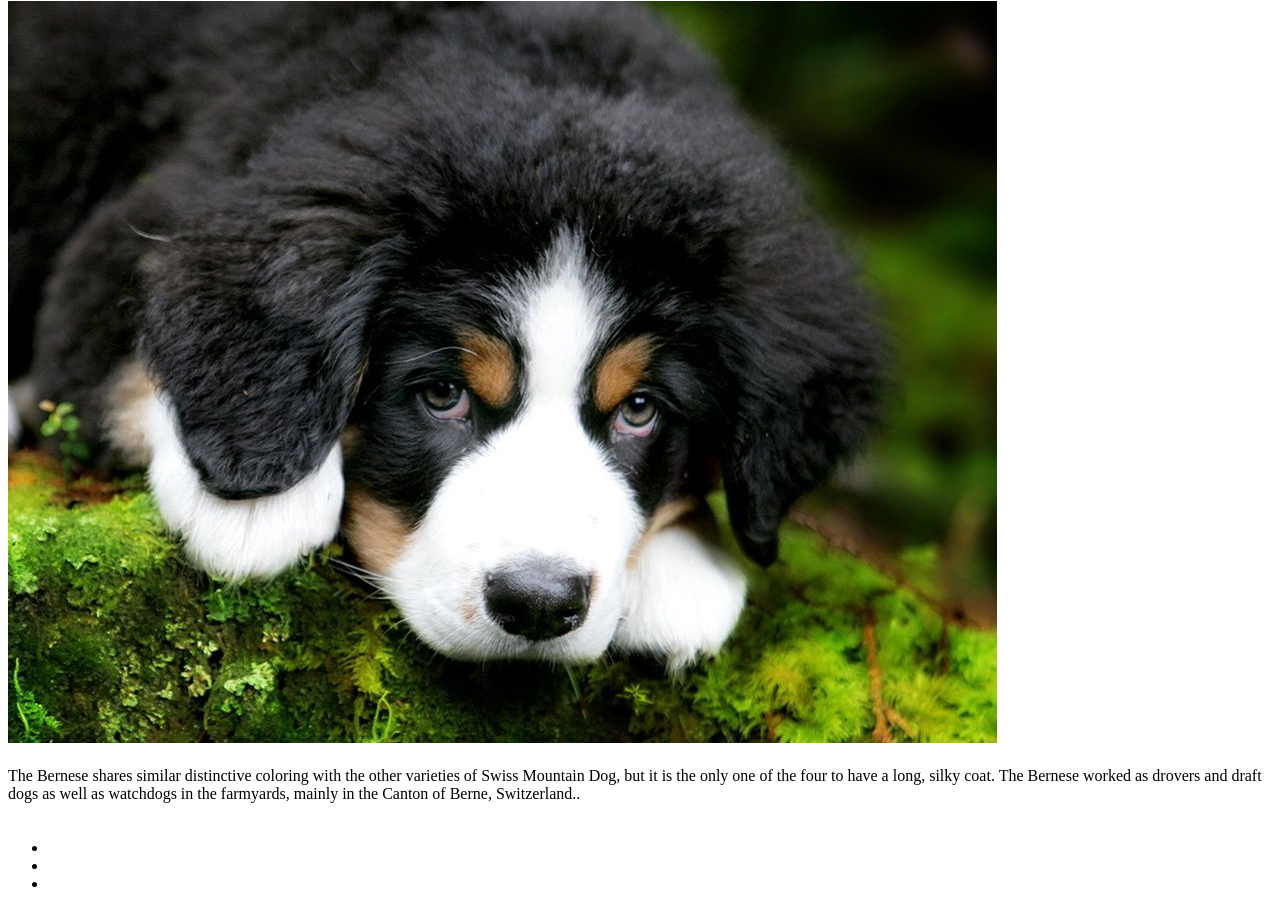
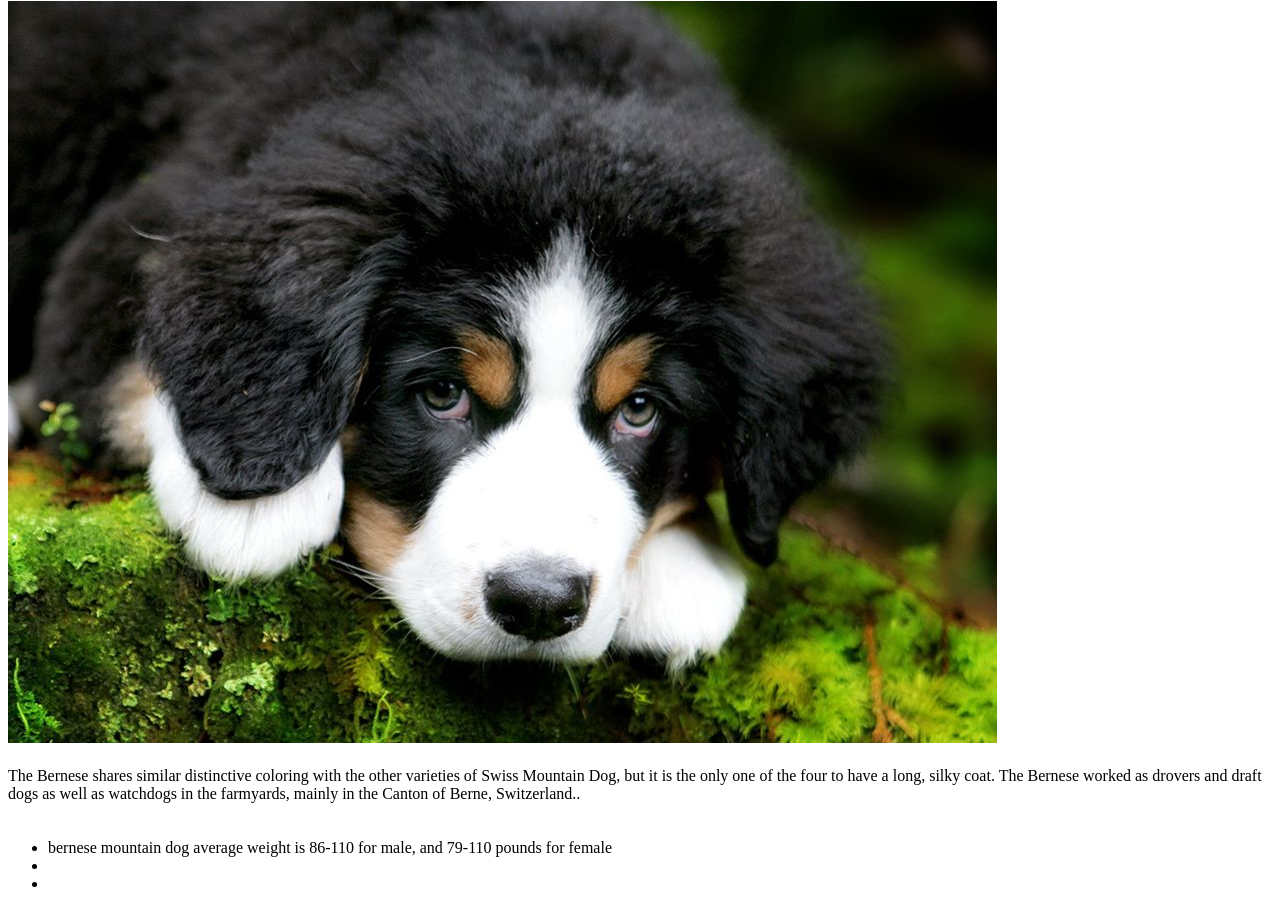
Before and after one commit to frastacks4/project-woof, a plain HTML site: page index.html in a window 1280 px wide. Shown: the part 1384-2293 px from the top of the page. Drawn offline with Linux system fonts and the light colour scheme.

Commit message:
Update index.html

```diff
--- a/index.html
+++ b/index.html
@@ -20,7 +20,7 @@
     <div>
       <h3></h3>
       <ul>
-        <li></li>
+        <li>bernese mountain dog average weight is 86-110 for male, and 79-110 pounds for female</li>
         <li></li>
         <li></li>
       </ul>
```
